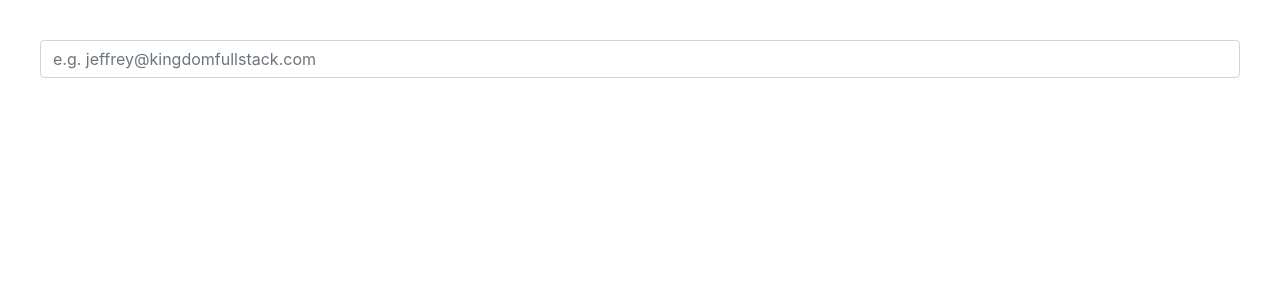
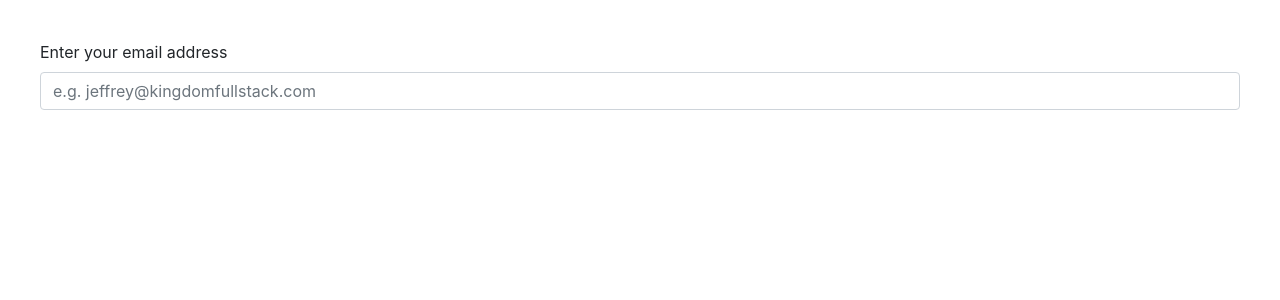
Before and after one commit to jeffreyhuang/codecourse_practical-vue-components, a Vue app: page / in a window 1280 px wide. Shown: the top 300 px of the page. Built offline with nearby package versions, Linux system fonts and the light colour scheme.

Commit message:
[ch14] add label component

```diff
--- /dev/null
+++ b/src/components/AppLabel.vue
@@ -0,0 +1,16 @@
+<template>
+  <label :for="forInput">
+    <slot/>
+  </label>
+</template>
+
+<script>
+export default {
+  props: {
+    forInput: {
+      type: String,
+      required: true
+    }
+  }
+}
+</script>
--- a/src/views/Home.vue
+++ b/src/views/Home.vue
@@ -1,16 +1,21 @@
 <template>
   <div>
-    <AppInput name="password" placeholder="e.g. jeffrey@kingdomfullstack.com"/>
+    <AppLabel forInput="email">
+      Enter your email address
+    </AppLabel>
+    <AppInput name="email" placeholder="e.g. jeffrey@kingdomfullstack.com"/>
   </div>
 </template>
 
 <script>
 import AppInput from '@/components/AppInput'
+import AppLabel from '@/components/AppLabel'
 
 export default {
   name: 'home',
   components: {
-    AppInput
+    AppInput,
+    AppLabel
   },
   data () {
     return {
```
